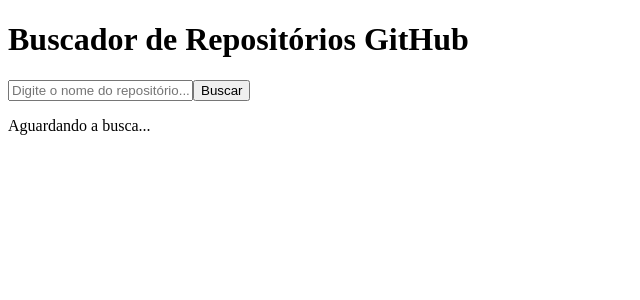
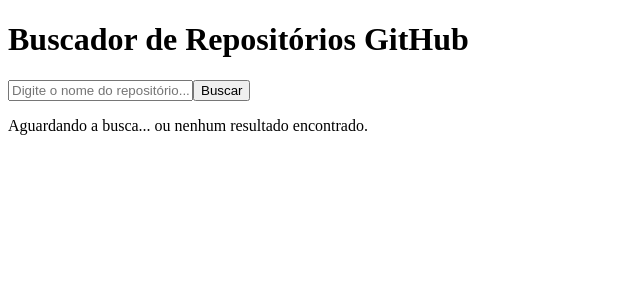
Before and after one commit to JamesSoarez/trabalhe-com-a-gente, an Angular app: page / in a window 1280 px wide. Shown: the top 300 px of the page, without its empty margins (0-640 px from the left). Built offline with nearby package versions, Linux system fonts and the light colour scheme.

Commit message:
feat: render repository list from api data

```diff
--- a/src/app/app.component.html
+++ b/src/app/app.component.html
@@ -12,6 +12,24 @@
   </section>
 
   <section class="results-container">
-    <p>Aguardando a busca...</p>
+    <ul *ngIf="repositories.length > 0">
+      <li *ngFor="let repo of repositories">
+        <h3>
+          <a [href]="repo.html_url" target="_blank">{{ repo.full_name }}</a>
+        </h3>
+
+        <p>{{ repo.description }}</p>
+
+        <div>
+          <span>⭐ Estrelas: {{ repo.stargazers_count }}</span>
+          <span>👁️ Observadores: {{ repo.watchers_count }}</span>
+          <span>❗Issues: {{ repo.open_issues_count }}</span>
+        </div>
+      </li>
+    </ul>
+
+    <p *ngIf="repositories.length === 0">
+      Aguardando a busca... ou nenhum resultado encontrado.
+    </p>
   </section>
 </main>
--- a/src/app/app.component.ts
+++ b/src/app/app.component.ts
@@ -1,28 +1,29 @@
 import { Component } from '@angular/core';
 import { FormsModule } from '@angular/forms';
+import { CommonModule } from '@angular/common';
 import { RouterOutlet } from '@angular/router';
 import { GithubService } from './services/github.service';
 
 @Component({
   selector: 'app-root',
   standalone: true,
-  imports: [RouterOutlet, FormsModule],
+  imports: [CommonModule, RouterOutlet, FormsModule],
   templateUrl: './app.component.html',
   styleUrl: './app.component.css'
 })
 
 export class AppComponent {
-  searchTerm: string = ""; //-> guardar valor no imput
+  searchTerm: string = "";//-> guardar valor no imput
+  repositories: any[] = [];//-> guardar lista contida em Items
 
   //Serviço passado no Construtor
   constructor(private githubService: GithubService) {}
 
-  treatSearch(): void{ //-> método chamado ao clicar no botão
+  treatSearch(): void{//-> método chamado ao clicar no botão
     this.githubService.searchRepositories(this.searchTerm)
     .subscribe(response => {
-      //Resposta no Console
-      console.log("Dados recebidos da API GitHub: ");
       console.log(response);
+      this.repositories = response.items;
     });
   }
 }
```
